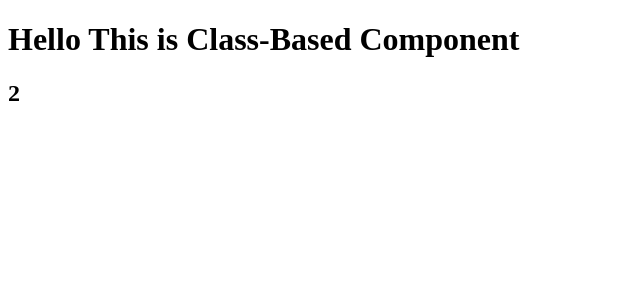
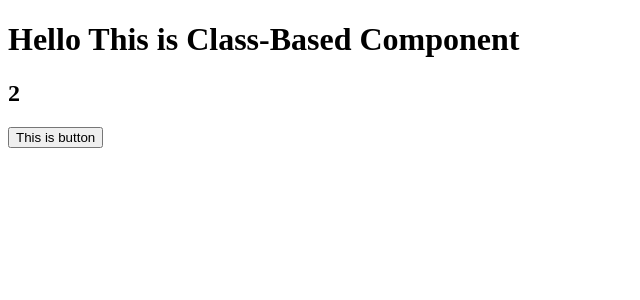
Before and after one commit to Amit-1998/DEV_PP_11, a React (Create React App) app in the folder Module3/React/demo/: page / in a window 1280 px wide. Shown: the top 300 px of the page, without its empty margins (0-640 px from the left). Built offline with nearby package versions, Linux system fonts and the light colour scheme.

Commit message:
button par onClick karna sikha

```diff
--- a/Module3/React/demo/src/classBasedComponent/MyComp.js
+++ b/Module3/React/demo/src/classBasedComponent/MyComp.js
@@ -18,8 +18,11 @@ class MyComp extends React.Component{ // extends means inherit
              <div>
                   <h1>Hello This is Class-Based Component </h1>
                   <h2> { this.state.someNumber } </h2>
+
+                  <button onClick={ () => { console.log("the button was clicked"); } }>This is button </button>
              </div>
              // here this refers to our current component
+             // button ke onclick par { js  ka code } js Ka code mein arrow function ko chala dena
         );
     }
 }
```
